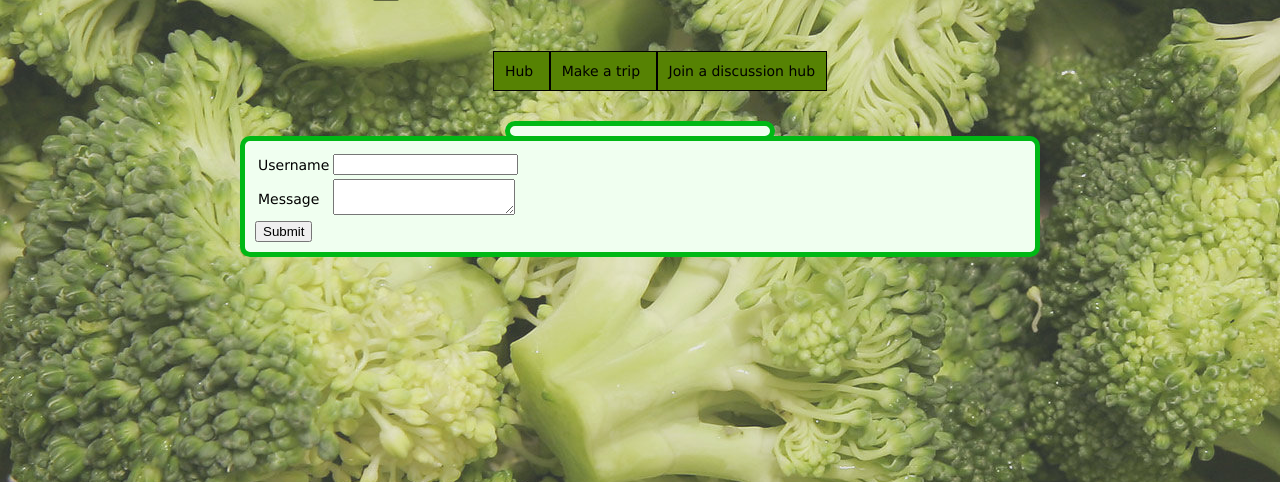
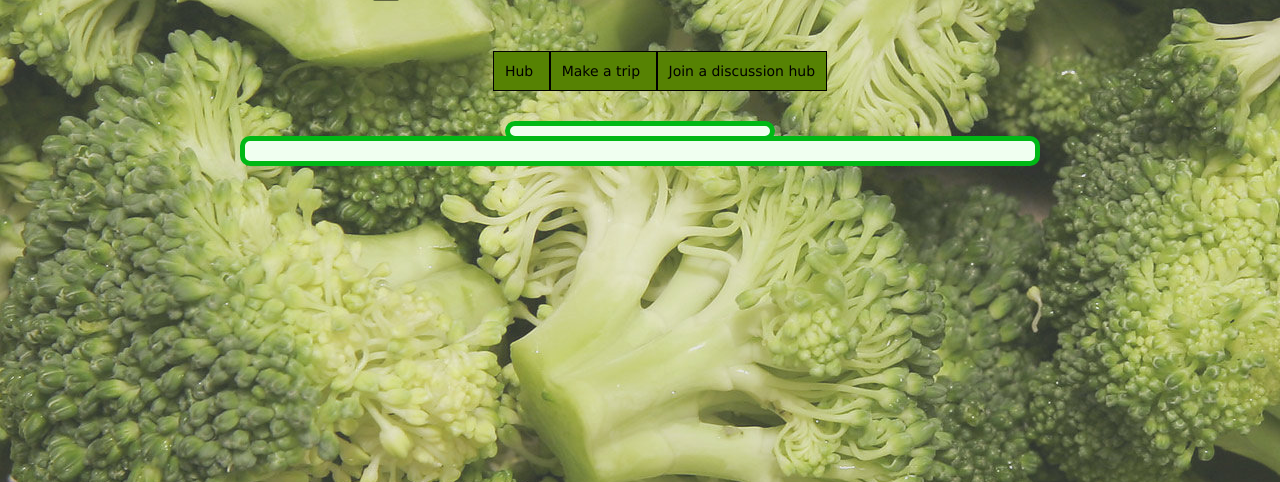
Before and after one commit to azthenaa-medivo/hackathon-2013, a Python web app: template templates/trip.html in a window 1280 px wide. Shown: the part 209-691 px from the top of the page. Run offline with Jinja, Linux system fonts and the light colour scheme; the template is opened without the code that fills it, so the values that code supplies are empty.

Commit message:
Remove the add a commentary form from trip

```diff
--- a/templates/trip.html
+++ b/templates/trip.html
@@ -27,34 +27,6 @@
 					</div>
 				{% endfor %}
 			</div>
-
-			<form method="post" class="commentForm">
-				<input type="hidden" name="formType" value="commentForm">
-				<table>
-					<tr>
-						<td class="label">
-							Username
-						</td>
-						<td>
-							<input type="text" name="username" value="{{ user_name }}" class="commentInput" required>
-						</td>
-						<td class="error">
-							{{ error_username }}
-						</td>
-					</tr>
-					<tr>
-						<td class="label">
-							Message
-						</td>
-						<td>
-							<textarea name="message" class="commentMessage" required>{{ message }}</textarea>
-						</td>
-					</tr>
-				</table>
-				<div class="submitComment">
-					<input type="submit" value="Submit">
-				</div>
-			</form>
 		</section>
 	</div>
 {% endblock %}
```
